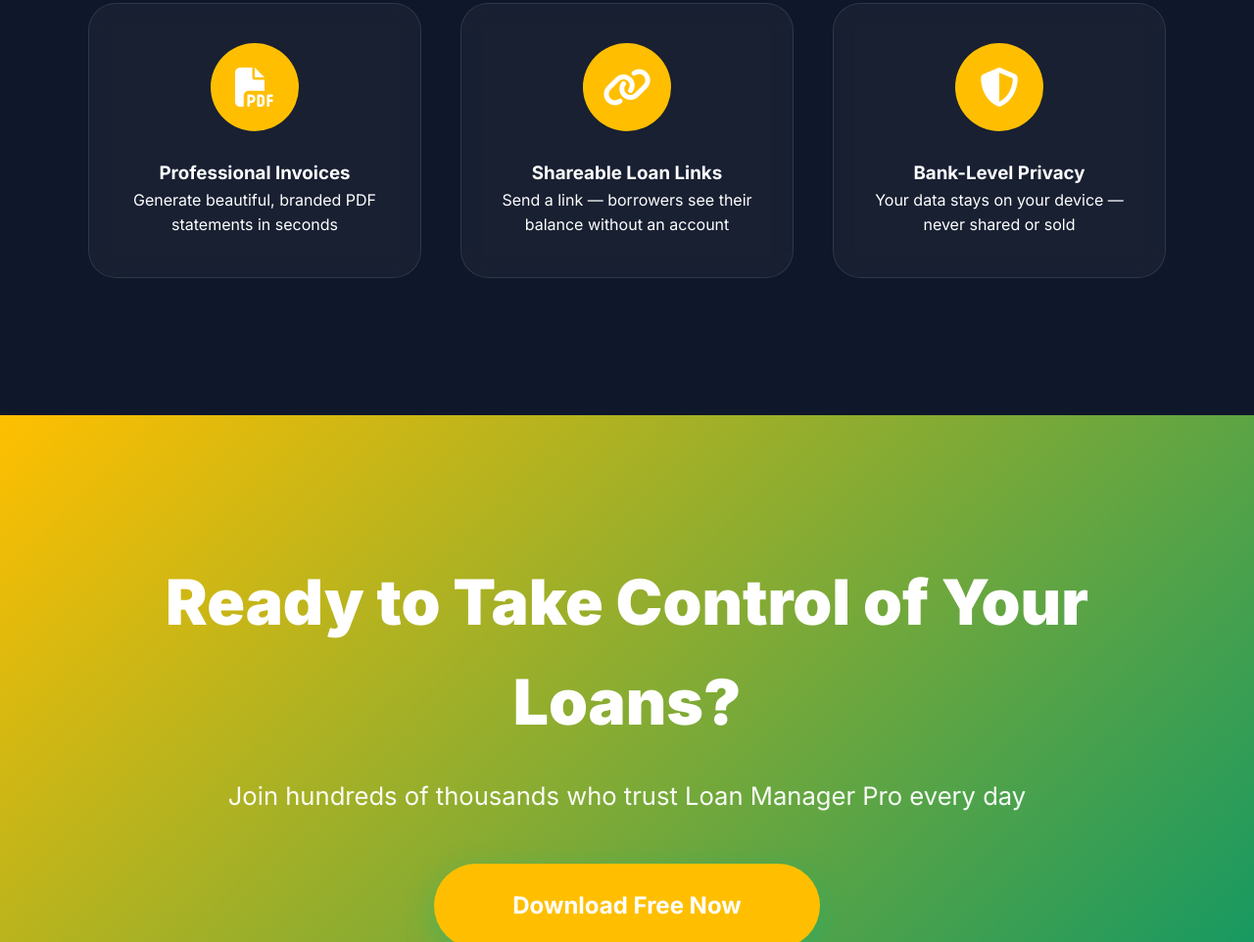
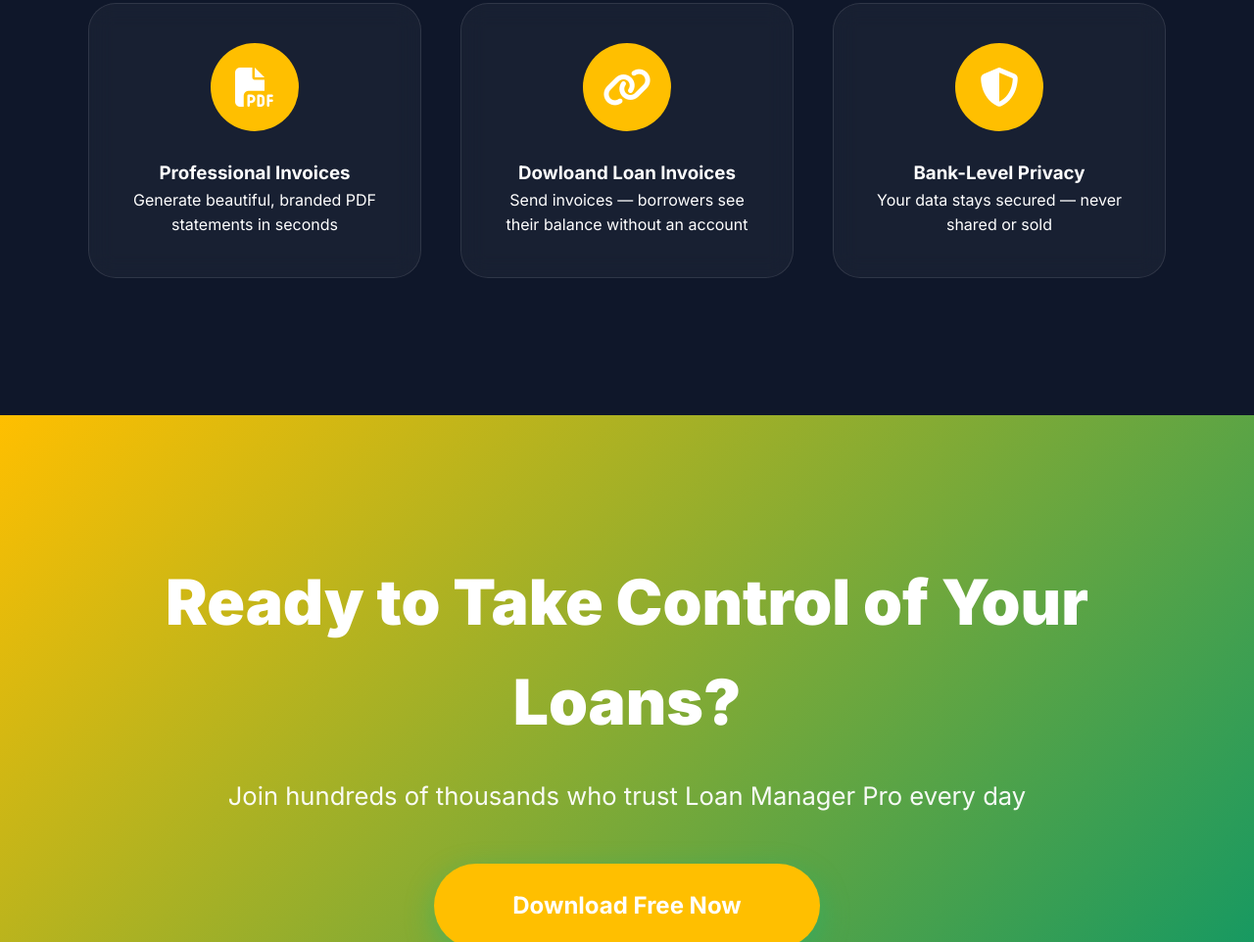
Before and after one commit to Destiny-Ed/loan_manager_website, a plain HTML site: page index.html in a window 1280 px wide. Shown: the part 1469-2431 px from the top of the page at 98% size. Drawn offline with Linux system fonts and the light colour scheme.

```diff
--- a/index.html
+++ b/index.html
@@ -288,13 +288,13 @@
                 </div>
                 <div class="feature-card animate" style="animation-delay: 0.8s">
                     <div class="feature-icon"><i class="fas fa-link"></i></div>
-                    <h3>Shareable Loan Links</h3>
-                    <p>Send a link — borrowers see their balance without an account</p>
+                    <h3>Dowloand Loan Invoices</h3>
+                    <p>Send invoices — borrowers see their balance without an account</p>
                 </div>
                 <div class="feature-card animate" style="animation-delay: 1s">
                     <div class="feature-icon"><i class="fas fa-shield-alt"></i></div>
                     <h3>Bank-Level Privacy</h3>
-                    <p>Your data stays on your device — never shared or sold</p>
+                    <p>Your data stays secured — never shared or sold</p>
                 </div>
             </div>
         </div>
```
